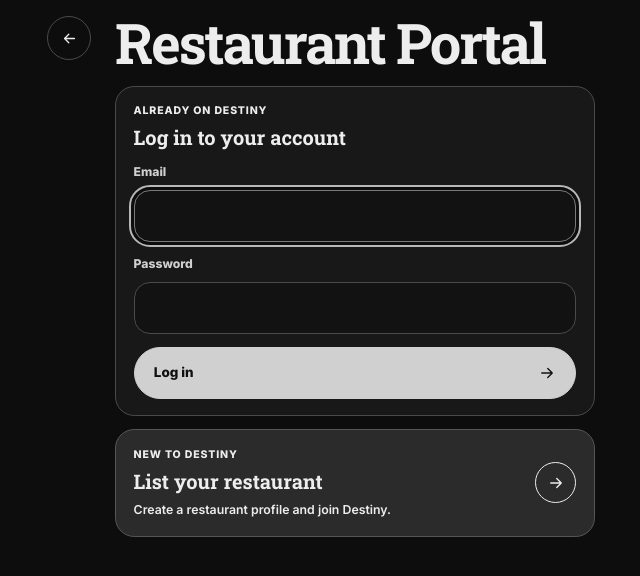
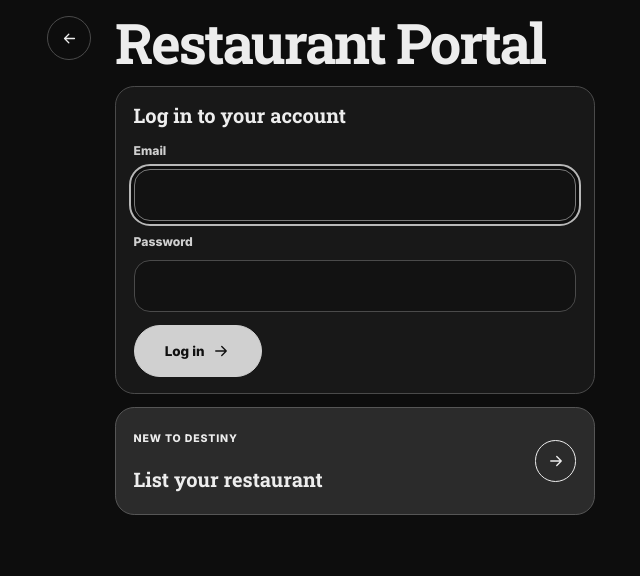
Before and after one commit to sumeet2210/destiny-c, a Next.js app: page /owner/login in a window 1280 px wide. Shown: the top 576 px of the page, without its empty margins (319-959 px from the left). Built offline with nearby package versions, Linux system fonts and the light colour scheme.

Commit message:
simplify restaurant portal login content

```diff
--- a/app/(owner)/owner/login/page.tsx
+++ b/app/(owner)/owner/login/page.tsx
@@ -27,9 +27,6 @@ export default function OwnerLoginPage() {
           aria-labelledby="owner-login-title"
         >
           <header className={styles.ownerLoginHeading}>
-            <span className={styles.ownerOptionEyebrow}>
-              Already on Destiny
-            </span>
             <h2 id="owner-login-title">Log in to your account</h2>
           </header>
 
@@ -96,9 +93,6 @@ export default function OwnerLoginPage() {
         <Link href="/owner/signup" className={styles.ownerJoinCard}>
           <span className={styles.ownerOptionEyebrow}>New to Destiny</span>
           <strong>List your restaurant</strong>
-          <span className={styles.ownerOptionDetail}>
-            Create a restaurant profile and join Destiny.
-          </span>
           <span className={styles.ownerOptionArrow} aria-hidden="true">
             <SubmitArrow />
           </span>
--- a/components/features/auth-shell.module.css
+++ b/components/features/auth-shell.module.css
@@ -318,17 +318,9 @@
   line-height: 1.15;
 }
 
-.ownerOptionDetail {
-  grid-column: 1;
-  max-width: 32ch;
-  font-size: 0.77rem;
-  font-weight: 600;
-  line-height: 1.45;
-}
-
 .ownerOptionArrow {
   display: grid;
-  grid-row: 1 / span 3;
+  grid-row: 1 / span 2;
   grid-column: 2;
   width: 2.6rem;
   height: 2.6rem;
@@ -433,6 +425,10 @@
 }
 
 .portalPage .ownerLoginBox .primaryButton {
+  width: auto;
+  min-width: 8rem;
+  justify-self: start;
+  justify-content: center;
   border-color: #d0d0d0;
   background: #d0d0d0;
   color: #101010;
```
